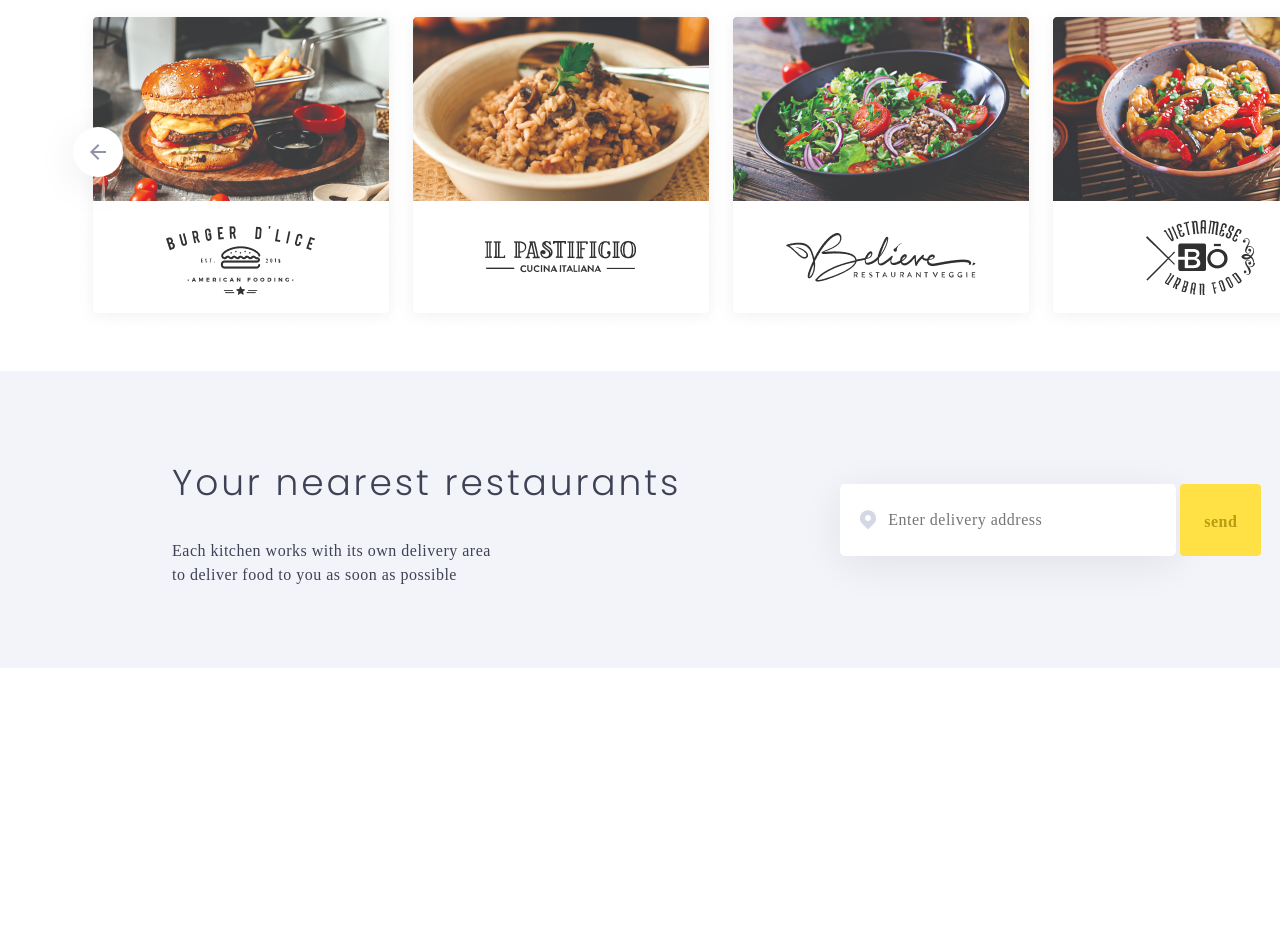
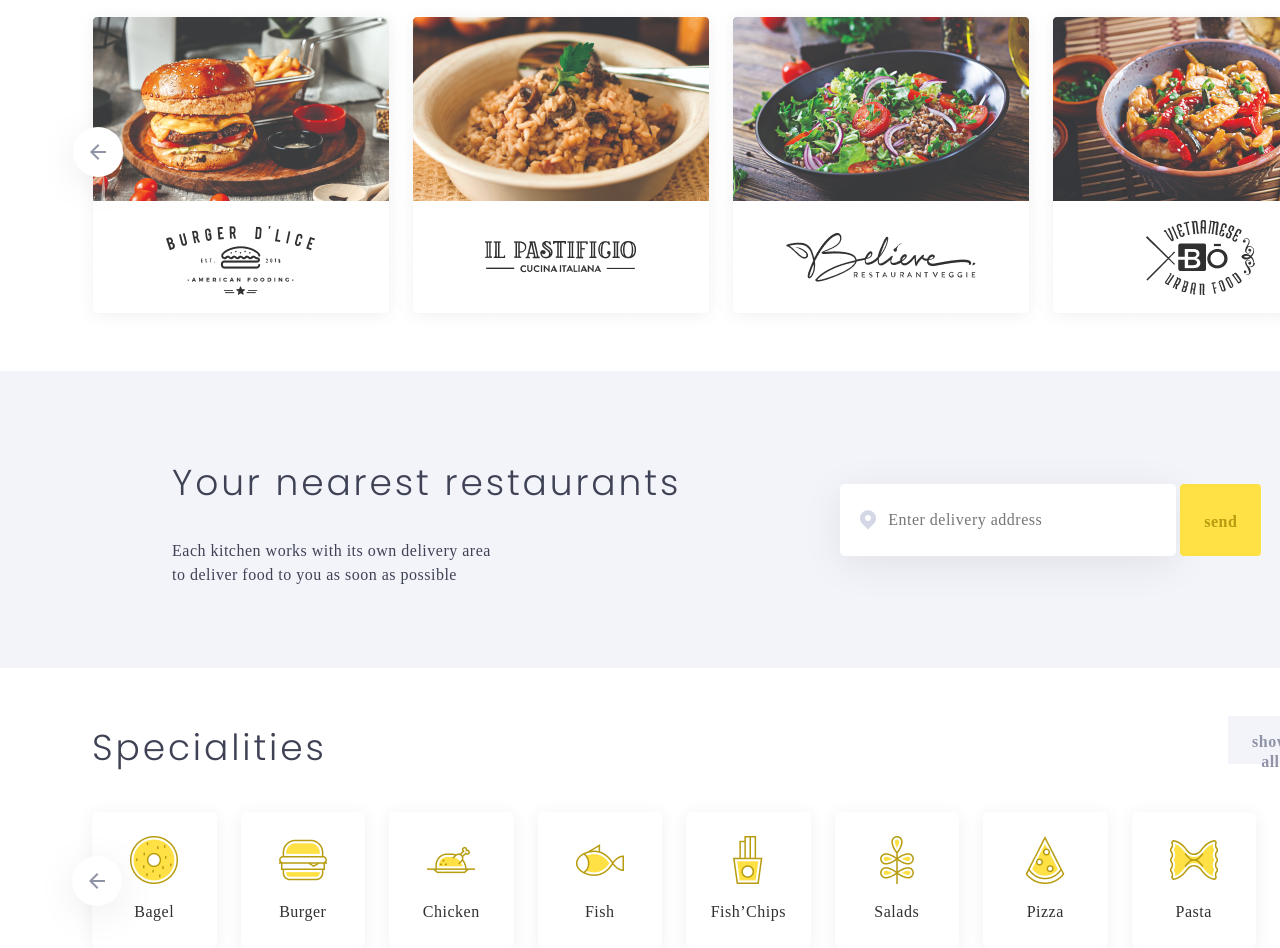
Before and after one commit to IwantHAPPINESS/Project-3, a plain HTML site: page index.html in a window 1280 px wide. Shown: the part 1170-2118 px from the top of the page. Before the commit the page ends 1838 px from the top, so only its background shows below. Drawn offline with Linux system fonts and the light colour scheme; a web font is replaced by a local one.

Commit message:
Добавлен блок со специальностями

```diff
--- a/index.html
+++ b/index.html
@@ -150,12 +150,15 @@
 
 
 					<h1 class="form__nearest-h1">Your nearest restaurants</h1>
+
 					<p class="form__nearest-p">Each kitchen works with its own delivery area<br> to deliver food to you as soon as possible</p>
 
 				</div>
 
 				<div class="form__input-container">
+
 					<i class="fa_gps"></i>
+
 					<input type="text" class="form__input" placeholder="Enter delivery address">
 
 					<button class="form__input__button-send">send</button>
@@ -166,7 +169,87 @@
 
 		</form>
 
+		<div class="specialites">
 
+			<div class="specialites__container">
+
+				<div class="specialites__h1-container">
+
+					<h1 class="specialites__h1 restaurants__h1">Specialities</h1>
+
+					<button  class="specialites__button-h1 restaurants__button-h1">show all</button>
+
+				</div>
+
+				<button class="left__arrow-button specialites__arrow-left"><img src="img/icon/left__arrow.svg" alt=""></button>
+
+				<button class="ryght__arrow-button specialites__arrow-ryght"><img src="img/icon/ryght__arrow.svg" alt=""></button>
+
+				<div class="specialites__container-icon">
+
+
+
+					<div class="specialites__card">
+
+						<img src="img/icon/bagel.png" alt="" class="specialites__img"><p class="specialites__p">Bagel</p>
+
+					</div>
+
+					<div class="specialites__card">
+
+						<img src="img/icon/burger.png" alt="" class="specialites__img"><p class="specialites__p">Burger</p>
+
+					</div>
+
+					<div class="specialites__card">
+
+						<img src="img/icon/chicken.png" alt="" class="specialites__img"><p class="specialites__p">Chicken</p>
+
+					</div>
+
+					<div class="specialites__card">
+
+						<img src="img/icon/fish.png" alt="" class="specialites__img"><p class="specialites__p">Fish</p>
+
+					</div>
+
+					<div class="specialites__card">
+
+						<img src="img/icon/fishnchips.png" alt="" class="specialites__img"><p class="specialites__p">Fish’Chips</p>
+
+					</div>
+
+					<div class="specialites__card">
+
+						<img src="img/icon/vegan.png" alt="" class="specialites__img"><p class="specialites__p">Salads</p>
+
+					</div>
+
+					<div class="specialites__card">
+
+						<img src="img/icon/pizza.png" alt="" class="specialites__img"><p class="specialites__p">Pizza</p>
+
+					</div>
+
+					<div class="specialites__card">
+
+						<img src="img/icon/raviolli.svg" alt="" class="specialites__img"><p class="specialites__p">Pasta</p>
+
+					</div>
+
+
+				</div>
+
+			</div>
+
+		</div>
+
+		<div class="usp">
+			<div class="usp__block__component"></div>
+			<div class="usp__block__component"></div>
+			<div class="usp__block__component"></div>
+			<div class="usp__block__component"></div>
+		</div>
 
 
 		<script type="text/javascript" src="script/script.js"></script>
--- a/scss/style.scss
+++ b/scss/style.scss
@@ -611,6 +611,66 @@ body {
     background: url('/img/icon/location.png') no-repeat;
   }
 }
+.specialites {
+  /* .specialites__container */
+  &__container {
+  }
+  /* .specialites__h1-container */
+  &__h1-container {
+    display: flex;
+  }
+  /* .specialites__h1 */
+  &__h1 {
+  }
+  /* .specialites__button-h1 */
+  &__button-h1 {
+  }
+  /* .specialites__container-icon */
+  &__container-icon {
+    display: flex;
+    margin: 48px 0 0 92px;
+  }
+  /* .specialites__arrow-left */
+  &__arrow-left {
+    margin: 92px 0 0 72px ;
+  }
+  /* .specialites__card */
+  &__card {
+    display: flex;
+    width: 136px;
+    height: 136px;
+    padding: 24px 8px;
+    margin: 0 24px 0 0;
+    flex-direction: column;
+    justify-content: center;
+    align-items: center;
+    border-radius: 6px;
+    box-shadow: 0px 2px 16px 0px rgba(60, 62, 74, 0.08);
+  }
+  /* .specialites__img */
+  &__img {
+  }
+  &__p {
+    margin: 16px 0 0 0 ;
+
+    color: #313030;
+    text-align: center;
+
+    /* Text/Defoult */
+    font-family: Martel Sans;
+    font-size: 16px;
+    font-weight: 300;
+    line-height: 24px; /* 150% */
+    letter-spacing: 0.5px;
+  }
+  /* .specialites__arrow-ryght */
+  &__arrow-ryght {
+     margin: 92px 0 0 1323px ;
+  }
+}
+.usp {
+  background-image: url('img/food/bg.svg');
+}
 /*overlay*/
 .overlay-active {
   position: fixed;
```
Also changed, not shown: img/food/bg.svg (added), img/icon/bagel.png (added), img/icon/burger.png (added), img/icon/chicken.png (added), img/icon/fish.png (added), img/icon/fishnchips.png (added), img/icon/pizza.png (added), img/icon/raviolli.svg (added), img/icon/vegan.png (added), style/style.css, 1 other file.
